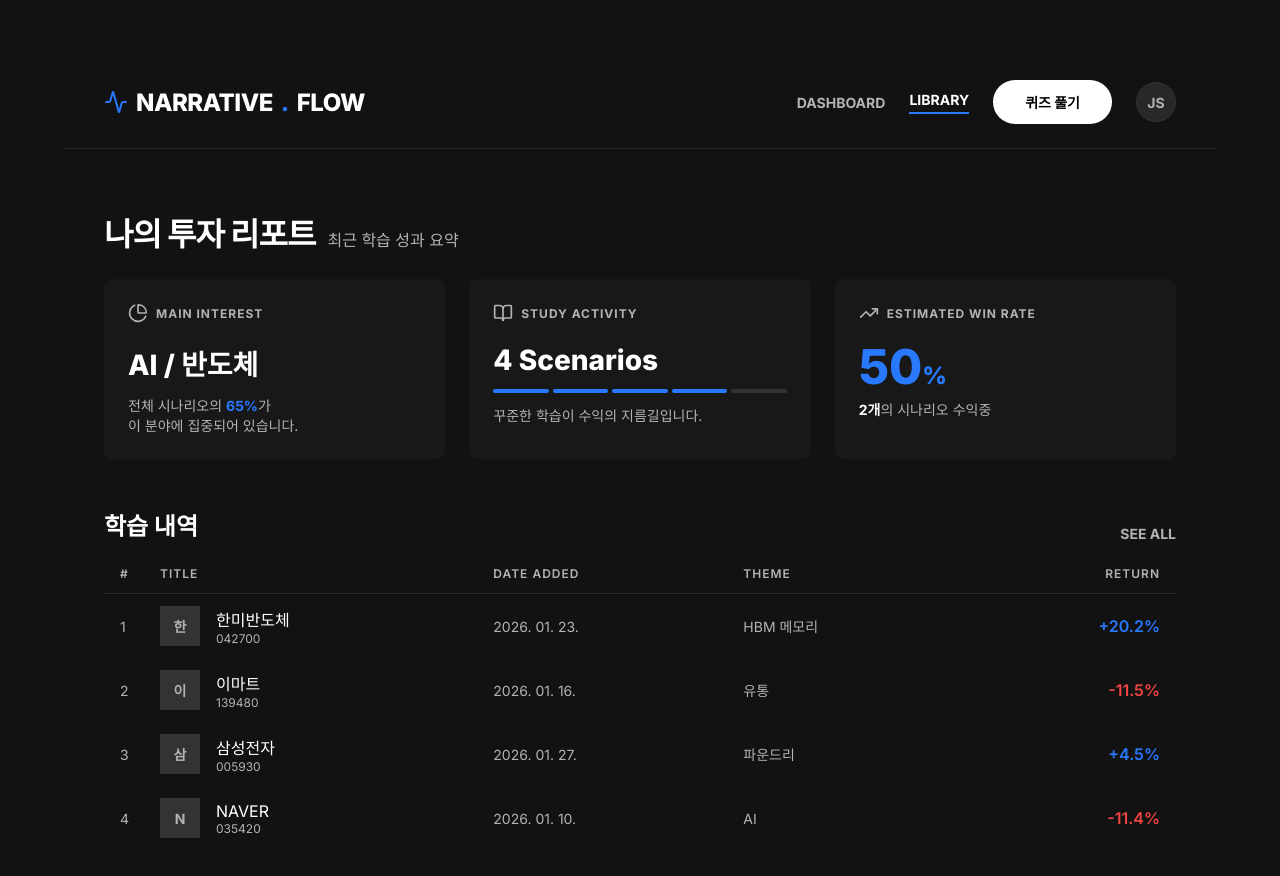
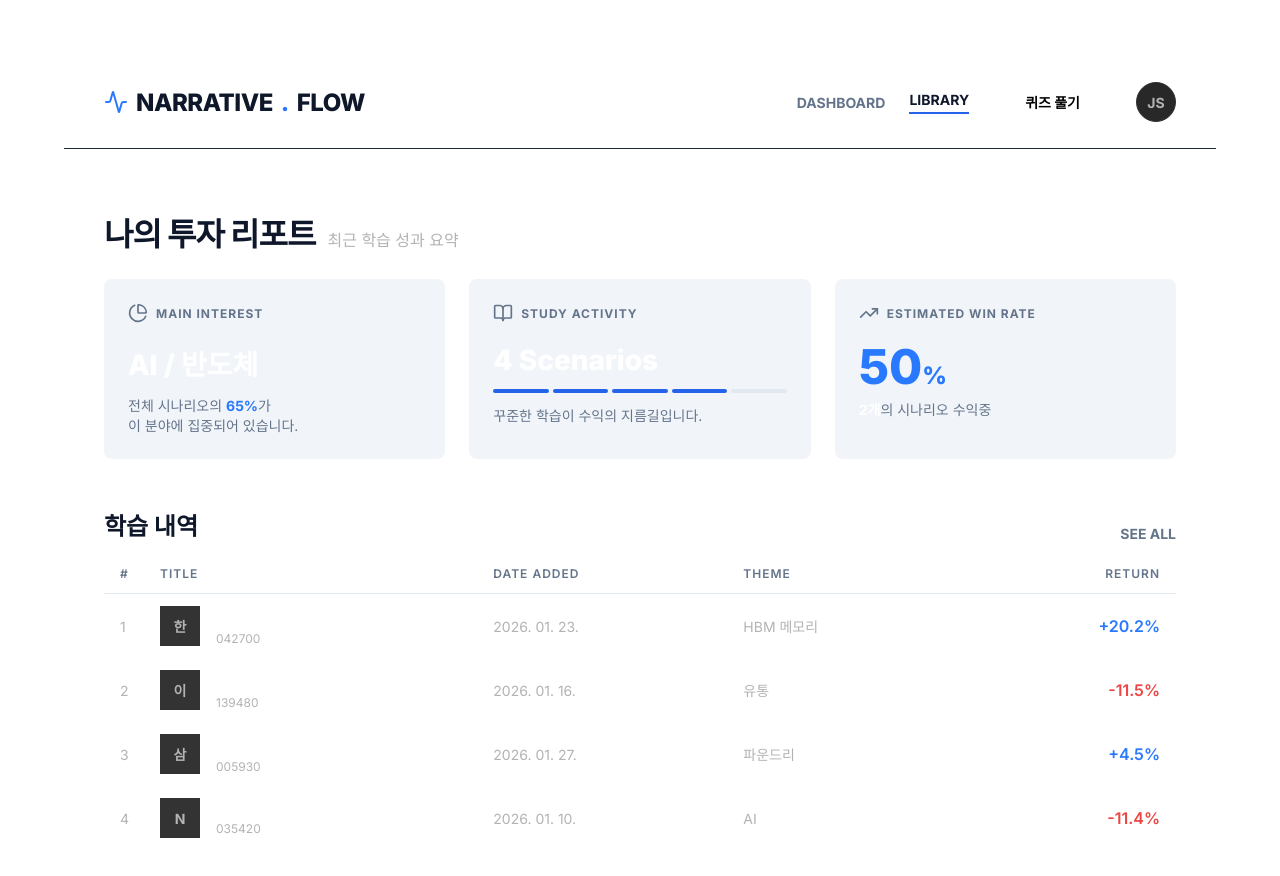
Before and after one commit to YJ99Son/narrative_fe_test, a React (Vite) app: page / in a window 1280 px wide. Both pictures are taken after a click on the button "MY PAGE". Shown: the top 876 px of the page. Built offline with nearby package versions, Linux system fonts and the light colour scheme.

Commit message:
Switch MyPage to White styling and Light Mode default

```diff
--- a/src/views/MyScenariosView.tsx
+++ b/src/views/MyScenariosView.tsx
@@ -72,7 +72,7 @@ const MyScenariosView = ({ setView, current }: MyScenariosViewProps) => {
 
     if (isMobile) {
         return (
-            <div style={{ height: '100vh', display: 'flex', flexDirection: 'column', background: '#050505' }}>
+            <div style={{ height: '100vh', display: 'flex', flexDirection: 'column', background: 'var(--dash-bg)' }}>
                 <div style={{ flex: 1, overflow: 'hidden' }}>
                     <MobileMyPage scenarios={scenarios} setView={setView} />
                 </div>
@@ -102,16 +102,16 @@ const MyScenariosView = ({ setView, current }: MyScenariosViewProps) => {
     const winRate = ((profitCount / totalScenarios) * 100).toFixed(0)
 
     return (
-        <div className="dashboard-page my-scenarios-page" style={{ background: '#121212', minHeight: '100vh', color: 'white', display: 'flex', flexDirection: 'column', fontFamily: "'Inter', sans-serif" }}>
+        <div className="dashboard-page my-scenarios-page" style={{ background: 'var(--dash-bg)', minHeight: '100vh', color: 'var(--dash-text)', display: 'flex', flexDirection: 'column', fontFamily: "'Inter', sans-serif" }}>
             {/* Header / Nav Area */}
-            <header className="dashboard-header" style={{ padding: '24px 40px', display: 'flex', justifyContent: 'space-between', alignItems: 'center', background: '#121212' }}>
+            <header className="dashboard-header" style={{ padding: '24px 40px', display: 'flex', justifyContent: 'space-between', alignItems: 'center', background: 'var(--dash-header-bg)', backdropFilter: 'blur(10px)' }}>
                 <div style={{ fontWeight: 800, fontSize: '24px', letterSpacing: '-0.02em', display: 'flex', alignItems: 'center', gap: '8px' }}>
                     <Activity size={24} color="#2979FF" />
                     NARRATIVE<span style={{ color: '#2979FF' }}>.</span>FLOW
                 </div>
                 <div style={{ display: 'flex', alignItems: 'center', gap: 24 }}>
-                    <div style={{ color: '#b3b3b3', fontSize: '14px', fontWeight: 700, cursor: 'pointer', transition: 'color 0.2s' }} onClick={() => setView('DASHBOARD')}>DASHBOARD</div>
-                    <div style={{ color: 'white', fontSize: '14px', fontWeight: 700, borderBottom: '2px solid #2979FF', paddingBottom: '4px' }}>LIBRARY</div>
+                    <div style={{ color: 'var(--dash-muted)', fontSize: '14px', fontWeight: 700, cursor: 'pointer', transition: 'color 0.2s' }} onClick={() => setView('DASHBOARD')}>DASHBOARD</div>
+                    <div style={{ color: 'var(--dash-text)', fontSize: '14px', fontWeight: 700, borderBottom: '2px solid var(--dash-primary)', paddingBottom: '4px' }}>LIBRARY</div>
                     <button onClick={() => setView('QUIZ')} style={{
                         background: 'white', border: 'none', color: 'black',
                         padding: '12px 32px', borderRadius: '30px', fontSize: '14px', fontWeight: 700,
@@ -137,48 +137,48 @@ const MyScenariosView = ({ setView, current }: MyScenariosViewProps) => {
 
                     <div style={{ display: 'grid', gridTemplateColumns: '1fr 1fr 1fr', gap: '24px' }}>
                         {/* Card 1: Interest */}
-                        <div style={{ background: '#181818', borderRadius: '8px', padding: '24px', transition: 'background 0.3s', cursor: 'pointer' }}
-                            onMouseEnter={(e) => e.currentTarget.style.background = '#282828'}
-                            onMouseLeave={(e) => e.currentTarget.style.background = '#181818'}
+                        <div style={{ background: 'var(--dash-surface)', borderRadius: '8px', padding: '24px', transition: 'background 0.3s', cursor: 'pointer' }}
+                            onMouseEnter={(e) => e.currentTarget.style.background = 'var(--dash-surface-highlight)'}
+                            onMouseLeave={(e) => e.currentTarget.style.background = 'var(--dash-surface)'}
                         >
-                            <div style={{ display: 'flex', alignItems: 'center', gap: '8px', marginBottom: '20px', color: '#b3b3b3' }}>
+                            <div style={{ display: 'flex', alignItems: 'center', gap: '8px', marginBottom: '20px', color: 'var(--dash-muted)' }}>
                                 <PieChart size={20} /> <span style={{ fontSize: '12px', fontWeight: 700, letterSpacing: '1px' }}>MAIN INTEREST</span>
                             </div>
                             <div style={{ fontSize: '28px', fontWeight: 800, color: '#fff', marginBottom: '12px' }}>{mainInterest}</div>
-                            <p style={{ margin: '0', color: '#b3b3b3', fontSize: '14px' }}>
+                            <p style={{ margin: '0', color: 'var(--dash-muted)', fontSize: '14px' }}>
                                 전체 시나리오의 <span style={{ color: '#2979FF', fontWeight: 700 }}>65%</span>가<br />이 분야에 집중되어 있습니다.
                             </p>
                         </div>
 
                         {/* Card 2: Activity */}
-                        <div style={{ background: '#181818', borderRadius: '8px', padding: '24px', transition: 'background 0.3s', cursor: 'pointer' }}
-                            onMouseEnter={(e) => e.currentTarget.style.background = '#282828'}
-                            onMouseLeave={(e) => e.currentTarget.style.background = '#181818'}
+                        <div style={{ background: 'var(--dash-surface)', borderRadius: '8px', padding: '24px', transition: 'background 0.3s', cursor: 'pointer' }}
+                            onMouseEnter={(e) => e.currentTarget.style.background = 'var(--dash-surface-highlight)'}
+                            onMouseLeave={(e) => e.currentTarget.style.background = 'var(--dash-surface)'}
                         >
-                            <div style={{ display: 'flex', alignItems: 'center', gap: '8px', marginBottom: '20px', color: '#b3b3b3' }}>
+                            <div style={{ display: 'flex', alignItems: 'center', gap: '8px', marginBottom: '20px', color: 'var(--dash-muted)' }}>
                                 <BookOpen size={20} /> <span style={{ fontSize: '12px', fontWeight: 700, letterSpacing: '1px' }}>STUDY ACTIVITY</span>
                             </div>
                             <div style={{ fontSize: '28px', fontWeight: 800, color: '#fff', marginBottom: '12px' }}>{totalScenarios} Scenarios</div>
                             <div style={{ display: 'flex', gap: '4px', marginBottom: '12px' }}>
                                 {[1, 2, 3, 4, 5].map(i => (
-                                    <div key={i} style={{ flex: 1, height: '4px', background: i <= totalScenarios ? '#2979FF' : '#333', borderRadius: '2px' }}></div>
+                                    <div key={i} style={{ flex: 1, height: '4px', background: i <= totalScenarios ? 'var(--dash-primary)' : 'var(--dash-border)', borderRadius: '2px' }}></div>
                                 ))}
                             </div>
-                            <p style={{ margin: '0', color: '#b3b3b3', fontSize: '14px' }}>
+                            <p style={{ margin: '0', color: 'var(--dash-muted)', fontSize: '14px' }}>
                                 꾸준한 학습이 수익의 지름길입니다.
                             </p>
                         </div>
 
                         {/* Card 3: Performance */}
-                        <div style={{ background: '#181818', borderRadius: '8px', padding: '24px', transition: 'background 0.3s', cursor: 'pointer' }}
-                            onMouseEnter={(e) => e.currentTarget.style.background = '#282828'}
-                            onMouseLeave={(e) => e.currentTarget.style.background = '#181818'}
+                        <div style={{ background: 'var(--dash-surface)', borderRadius: '8px', padding: '24px', transition: 'background 0.3s', cursor: 'pointer' }}
+                            onMouseEnter={(e) => e.currentTarget.style.background = 'var(--dash-surface-highlight)'}
+                            onMouseLeave={(e) => e.currentTarget.style.background = 'var(--dash-surface)'}
                         >
-                            <div style={{ display: 'flex', alignItems: 'center', gap: '8px', marginBottom: '20px', color: '#b3b3b3' }}>
+                            <div style={{ display: 'flex', alignItems: 'center', gap: '8px', marginBottom: '20px', color: 'var(--dash-muted)' }}>
                                 <TrendingUp size={20} /> <span style={{ fontSize: '12px', fontWeight: 700, letterSpacing: '1px' }}>ESTIMATED WIN RATE</span>
                             </div>
                             <div style={{ fontSize: '48px', fontWeight: 800, color: '#2979FF', marginBottom: '8px', lineHeight: 1 }}>{winRate}<span style={{ fontSize: '24px' }}>%</span></div>
-                            <p style={{ margin: '0', color: '#b3b3b3', fontSize: '14px' }}>
+                            <p style={{ margin: '0', color: 'var(--dash-muted)', fontSize: '14px' }}>
                                 <span style={{ color: '#fff', fontWeight: 700 }}>{profitCount}개</span>의 시나리오 수익중
                             </p>
                         </div>
@@ -189,7 +189,7 @@ const MyScenariosView = ({ setView, current }: MyScenariosViewProps) => {
                 <section>
                     <div style={{ marginBottom: '24px', display: 'flex', justifyContent: 'space-between', alignItems: 'end' }}>
                         <h3 style={{ fontSize: '24px', fontWeight: 700, margin: 0 }}>학습 내역</h3>
-                        <div style={{ fontSize: '14px', color: '#b3b3b3', fontWeight: 700, cursor: 'pointer' }}>SEE ALL</div>
+                        <div style={{ fontSize: '14px', color: 'var(--dash-muted)', fontWeight: 700, cursor: 'pointer' }}>SEE ALL</div>
                     </div>
 
                     <div style={{ display: 'flex', flexDirection: 'column' }}>
@@ -197,8 +197,8 @@ const MyScenariosView = ({ setView, current }: MyScenariosViewProps) => {
                         <div style={{
                             display: 'grid', gridTemplateColumns: '40px 2fr 1.5fr 1fr 1.5fr',
                             padding: '0 16px 12px',
-                            borderBottom: '1px solid #282828',
-                            color: '#b3b3b3', fontSize: '12px', fontWeight: 600, letterSpacing: '1px'
+                            borderBottom: '1px solid var(--dash-border)',
+                            color: 'var(--dash-muted)', fontSize: '12px', fontWeight: 600, letterSpacing: '1px'
                         }}>
                             <div>#</div>
                             <div>TITLE</div>
@@ -223,7 +223,7 @@ const MyScenariosView = ({ setView, current }: MyScenariosViewProps) => {
                                         cursor: 'default'
                                     }}
                                     className="scenario-row"
-                                    onMouseEnter={(e) => e.currentTarget.style.background = '#2a2a2a'}
+                                    onMouseEnter={(e) => e.currentTarget.style.background = 'var(--dash-surface)'}
                                     onMouseLeave={(e) => e.currentTarget.style.background = 'transparent'}
                                     onClick={() => {
                                         localStorage.setItem('narrative_active_scenario', JSON.stringify({
```
Also changed, not shown: src/Dashboard.css (+39 -35 lines).
